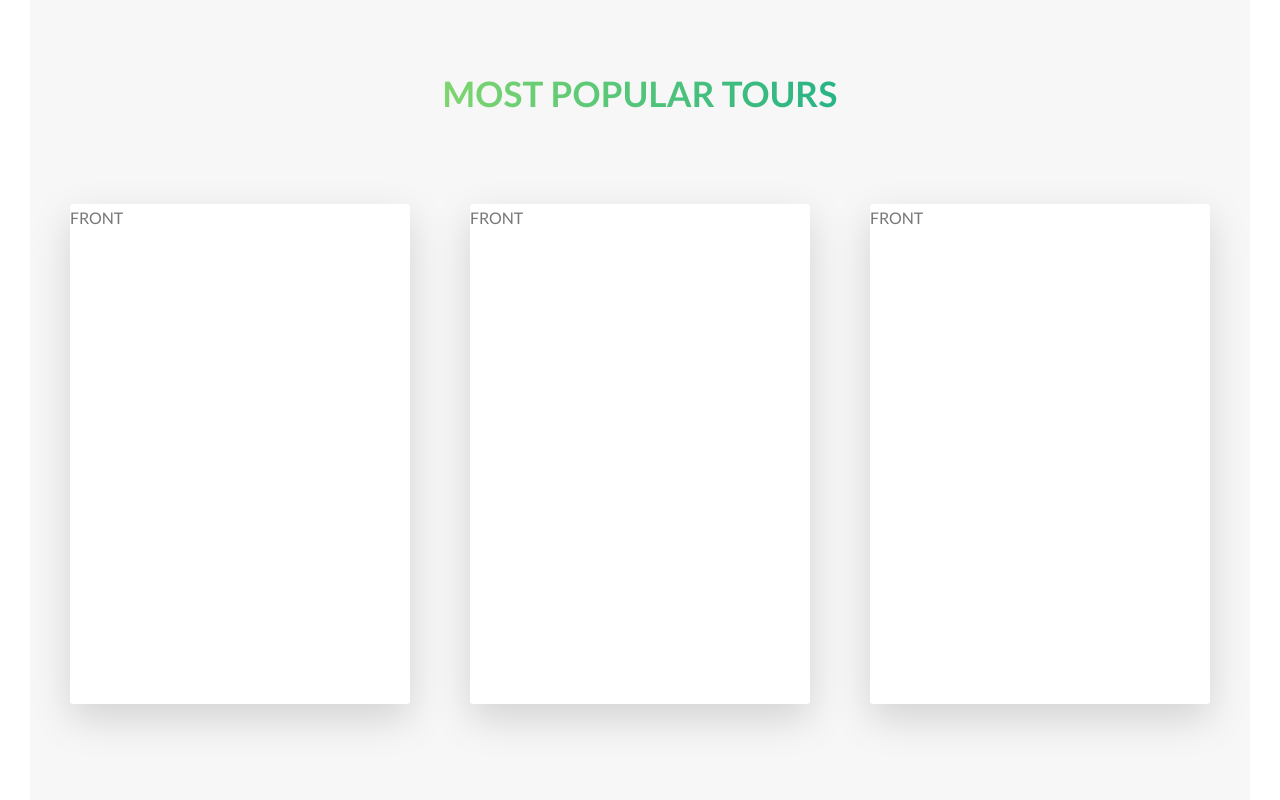
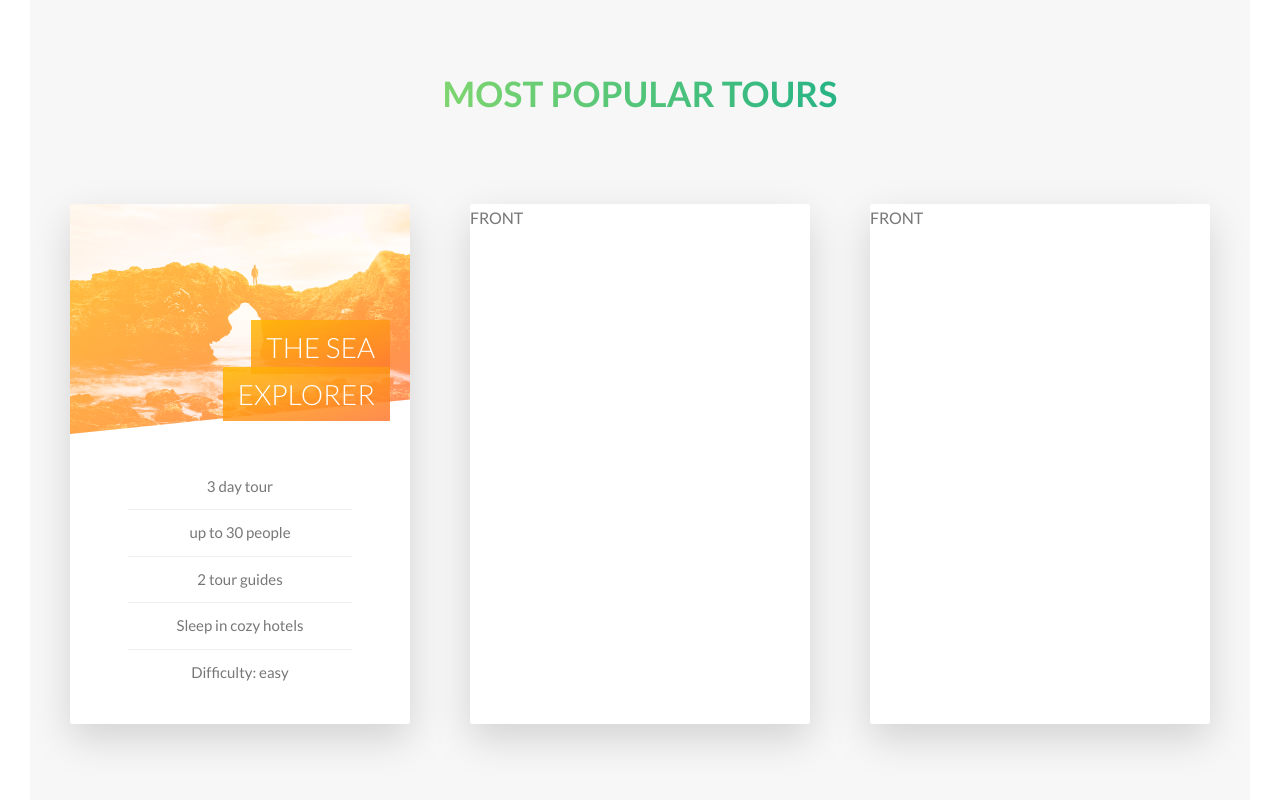
Before and after one commit to neha10gupta97/A, a website: page index.html in a window 1280 px wide. Shown: the part 2242-3042 px from the top of the page. Drawn offline with Linux system fonts and the light colour scheme.

Commit message:
tour section card 1 front side

```diff
--- a/index.html
+++ b/index.html
@@ -113,7 +113,23 @@
         <div class="col-1-of-3">
           <div class="card">
             <div class="card__side card__side--front">
-              FRONT
+              <div class="card__picture card__picture--1">
+                &nbsp;
+              </div>
+              <h4 class="card__heading">
+                <span class="card__heading-span card__heading-span--1">
+                    The sea explorer
+                </span>
+              </h4>
+              <div class="card__details">
+                <ul>
+                  <li>3 day tour</li>
+                  <li>up to 30 people</li>
+                  <li>2 tour guides</li>
+                  <li>Sleep in cozy hotels</li>
+                  <li>Difficulty: easy</li>
+                </ul>
+              </div>
             </div>
             <div class="card__side card__side--back card__side--back-1">
               REAR
--- a/sass/abstracts/_variables.scss
+++ b/sass/abstracts/_variables.scss
@@ -10,6 +10,8 @@ $color-tertiary-light: #2998ff;
 $color-tertiary-dark: #5643fa;
 
 $color-grey-light-1: #f7f7f7;
+$color-grey-light-2: #eee;
+
 $color-grey-dark: #777;
 $color-white: #fff;
 $color-black: #000;
--- a/sass/components/_card.scss
+++ b/sass/components/_card.scss
@@ -2,17 +2,19 @@
     perspective: 150rem;
     -webkit-perspective: 150rem;
     position: relative;
-    height: 50rem;
+    height: 52rem;
 
+    //Animation
     &__side{
-        height: 50rem;
-        transition: all .8s;
+        height: 52rem;
+        transition: all .8s ease;
         position: absolute;
         left: 0;
         top: 0;
         width: 100%;
         backface-visibility: hidden; //hide back side of the element
         border-radius: 3px;
+        overflow: hidden;
         box-shadow: 0 1.5rem 4rem rgba($color-black, .15);
 
         &--front{
@@ -28,12 +30,67 @@
         }
     }
 
-
     &:hover &__side--front{
-        transform: rotateY(180deg);
+        transform: rotateY(-180deg);
     }
 
     &:hover &__side--back{
         transform: rotateY(0deg);
     }
+
+    //Front side styling
+    &__picture{
+        background-size: cover;
+        height: 23rem;
+        background-blend-mode: screen;
+        -webkit-clip-path: polygon(0 0, 100% 0, 100% 85%, 0 100%);
+        clip-path: polygon(0 0, 100% 0, 100% 85%, 0 100%);
+
+        &--1{
+            background-image:linear-gradient(to right bottom, $color-secondary-light, $color-secondary-dark),
+             url('../img/nat-5.jpg');
+        }
+    }
+
+    &__heading{
+        font-size: 2.8rem;
+        font-weight: 300;
+        text-transform: uppercase;
+        text-align: right;
+        color: $color-white;
+        position: absolute;
+        top:12rem;
+        right: 2rem;
+        width: 75%;
+    }
+
+    &__heading-span{
+        padding: 1rem 1.5rem;
+        -webkit-box-decoration-break: clone;
+        box-decoration-break: clone;
+        &--1{
+            background-image: linear-gradient(to right bottom,
+            rgba($color-secondary-light,.85),rgba($color-secondary-dark,.85));
+        }
+    }
+
+    &__details{
+        padding: 3rem;
+
+        ul{
+            list-style: none;
+            width: 80%;
+            margin: 0 auto;
+
+            li{
+                text-align: center;
+                font-size: 1.5rem;
+                padding: 1rem;
+
+                &:not(:last-child){
+                    border-bottom: 1px solid $color-grey-light-2;
+                }
+            }
+        }
+    }
 }
--- a/sass/layout/_header.scss
+++ b/sass/layout/_header.scss
@@ -5,6 +5,7 @@
     background-position: top;
     position: relative;
 
+    -webkit-clip-path: polygon(0 0, 100% 0, 100% 75vh, 0 100%);
     clip-path: polygon(0 0, 100% 0, 100% 75vh, 0 100%);
 
     &__logo-box {
```
Also changed, not shown: css/style.css.
